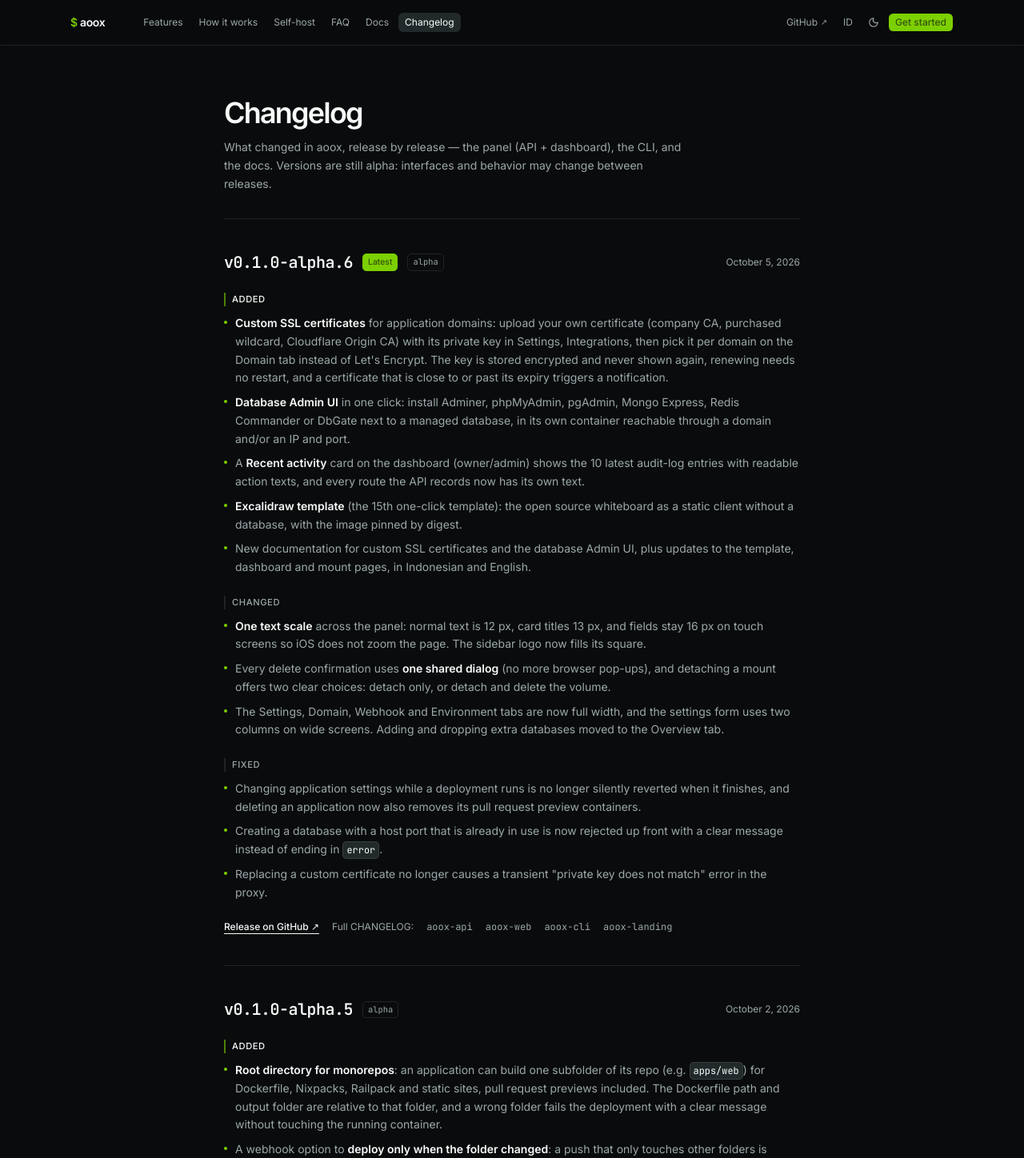
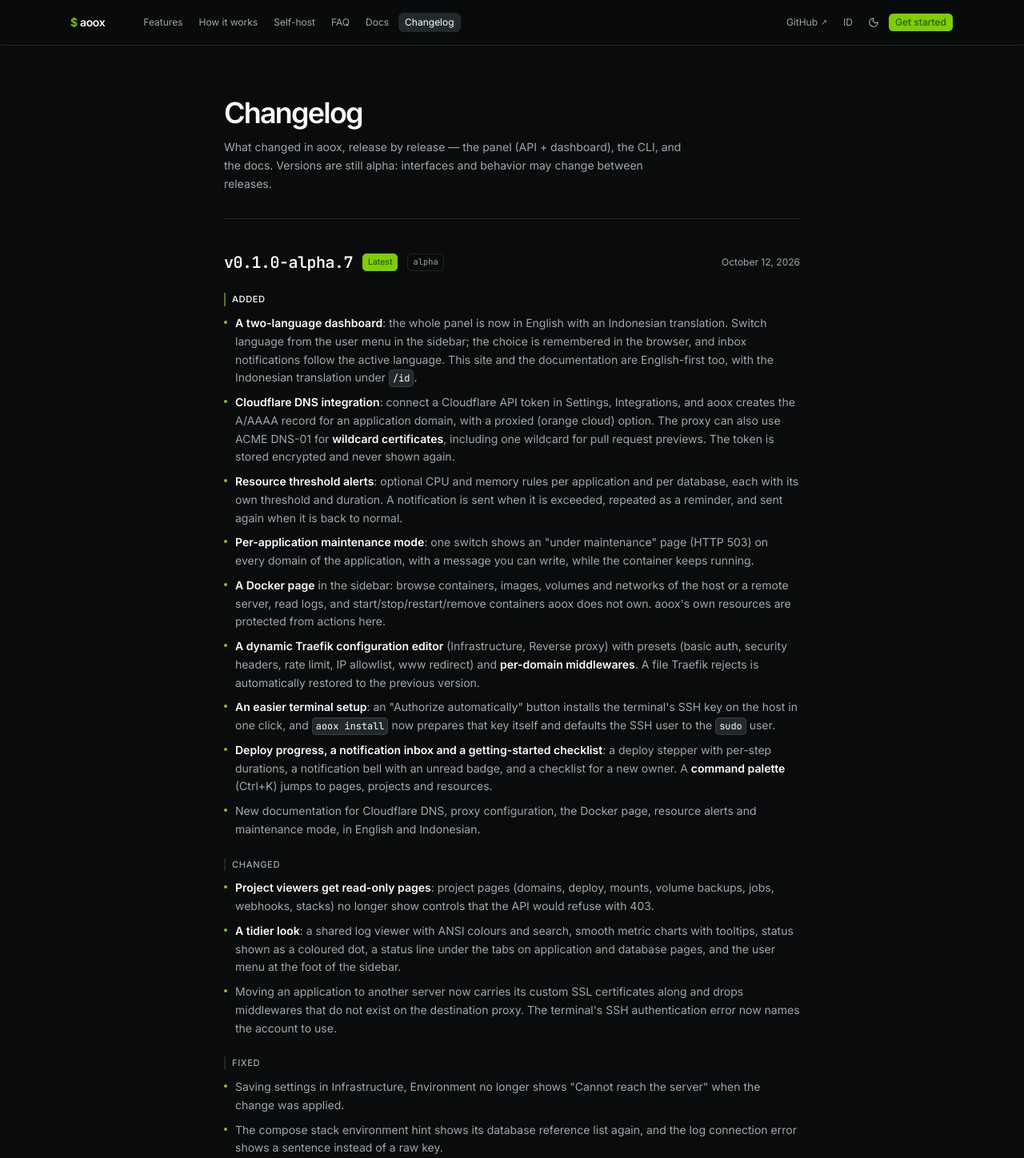
Before and after one commit to hideandseeklab/aoox-landing, a Next.js app: page /changelog in a window 1280 px wide. Shown: the top 1448 px of the page at 80% size. Built offline with nearby package versions, Linux system fonts and the light colour scheme.

Commit message:
docs(landing): changelog for 0.1.0-alpha.7

```diff
--- a/src/content/changelog.ts
+++ b/src/content/changelog.ts
@@ -29,6 +29,84 @@ export const GITHUB_ORG = "https://github.com/hideandseeklab"
 export const CHANGELOG_REPOS = ["aoox-api", "aoox-web", "aoox-cli", "aoox-landing"] as const
 
 export const RELEASES: Release[] = [
+  {
+    version: "0.1.0-alpha.7",
+    date: "2026-10-12",
+    channel: "alpha",
+    groups: [
+      {
+        kind: "added",
+        items: [
+          {
+            id: "**Dashboard dua bahasa**: seluruh panel kini berbahasa Inggris dengan terjemahan Bahasa Indonesia. Ganti bahasa dari menu pengguna di sidebar; pilihan diingat di browser, dan notifikasi di kotak masuk ikut bahasa yang aktif. Dokumentasi dan situs ini juga English-first, dengan terjemahan Indonesia di `/id`.",
+            en: "**A two-language dashboard**: the whole panel is now in English with an Indonesian translation. Switch language from the user menu in the sidebar; the choice is remembered in the browser, and inbox notifications follow the active language. This site and the documentation are English-first too, with the Indonesian translation under `/id`.",
+          },
+          {
+            id: "**Integrasi Cloudflare DNS**: hubungkan token API Cloudflare di Pengaturan, Integrasi, lalu aoox membuatkan record A/AAAA untuk domain aplikasi, dengan opsi proxied (awan oranye). Proxy juga bisa memakai ACME DNS-01 untuk **sertifikat wildcard**, termasuk satu wildcard untuk preview pull request. Token disimpan terenkripsi dan tidak pernah ditampilkan lagi.",
+            en: "**Cloudflare DNS integration**: connect a Cloudflare API token in Settings, Integrations, and aoox creates the A/AAAA record for an application domain, with a proxied (orange cloud) option. The proxy can also use ACME DNS-01 for **wildcard certificates**, including one wildcard for pull request previews. The token is stored encrypted and never shown again.",
+          },
+          {
+            id: "**Peringatan ambang sumber daya**: aturan CPU dan memori opsional per aplikasi dan per database, dengan ambang dan durasi sendiri. Notifikasi dikirim saat terlampaui, diingatkan berkala, dan dikirim lagi saat kembali normal.",
+            en: "**Resource threshold alerts**: optional CPU and memory rules per application and per database, each with its own threshold and duration. A notification is sent when it is exceeded, repeated as a reminder, and sent again when it is back to normal.",
+          },
+          {
+            id: "**Mode perawatan per aplikasi**: satu saklar menampilkan halaman \"sedang dalam perawatan\" (HTTP 503) di semua domain aplikasi, dengan pesan yang bisa Anda tulis, sementara container tetap berjalan.",
+            en: "**Per-application maintenance mode**: one switch shows an \"under maintenance\" page (HTTP 503) on every domain of the application, with a message you can write, while the container keeps running.",
+          },
+          {
+            id: "**Halaman Docker** di sidebar: lihat container, image, volume, dan jaringan di host atau server remote, lihat log, serta start/stop/restart/hapus container yang bukan milik aoox. Resource milik aoox dilindungi dari tindakan di sini.",
+            en: "**A Docker page** in the sidebar: browse containers, images, volumes and networks of the host or a remote server, read logs, and start/stop/restart/remove containers aoox does not own. aoox's own resources are protected from actions here.",
+          },
+          {
+            id: "**Editor konfigurasi Traefik dinamis** (Infrastruktur, Reverse proxy) dengan preset (basic auth, header keamanan, rate limit, IP allowlist, redirect www) dan **middleware per domain**. Berkas yang ditolak Traefik dikembalikan otomatis ke versi sebelumnya.",
+            en: "**A dynamic Traefik configuration editor** (Infrastructure, Reverse proxy) with presets (basic auth, security headers, rate limit, IP allowlist, www redirect) and **per-domain middlewares**. A file Traefik rejects is automatically restored to the previous version.",
+          },
+          {
+            id: "**Terminal lebih mudah disiapkan**: tombol \"Authorize automatically\" memasang kunci SSH terminal di host dalam satu klik, dan `aoox install` kini menyiapkan kunci itu sendiri serta memakai pengguna `sudo` sebagai user SSH default.",
+            en: "**An easier terminal setup**: an \"Authorize automatically\" button installs the terminal's SSH key on the host in one click, and `aoox install` now prepares that key itself and defaults the SSH user to the `sudo` user.",
+          },
+          {
+            id: "**Progres deploy, kotak masuk notifikasi, dan daftar langkah awal**: stepper deploy dengan durasi tiap langkah, lonceng notifikasi dengan penanda belum dibaca, dan checklist untuk owner baru. **Command palette** (Ctrl+K) melompat ke halaman, project, dan resource.",
+            en: "**Deploy progress, a notification inbox and a getting-started checklist**: a deploy stepper with per-step durations, a notification bell with an unread badge, and a checklist for a new owner. A **command palette** (Ctrl+K) jumps to pages, projects and resources.",
+          },
+          {
+            id: "Dokumentasi baru untuk Cloudflare DNS, konfigurasi proxy, halaman Docker, peringatan sumber daya, dan mode perawatan, dalam bahasa Inggris dan Indonesia.",
+            en: "New documentation for Cloudflare DNS, proxy configuration, the Docker page, resource alerts and maintenance mode, in English and Indonesian.",
+          },
+        ],
+      },
+      {
+        kind: "changed",
+        items: [
+          {
+            id: "**Viewer project hanya melihat**: halaman project (domain, deploy, mount, backup volume, job, webhook, stack) tidak lagi menampilkan tombol yang pasti ditolak API dengan 403.",
+            en: "**Project viewers get read-only pages**: project pages (domains, deploy, mounts, volume backups, jobs, webhooks, stacks) no longer show controls that the API would refuse with 403.",
+          },
+          {
+            id: "**Tampilan lebih rapi**: viewer log bersama dengan warna ANSI dan pencarian, grafik metrik halus dengan tooltip, status berupa titik berwarna, status dan tombol di bawah tab pada halaman aplikasi dan database, serta menu pengguna di dasar sidebar.",
+            en: "**A tidier look**: a shared log viewer with ANSI colours and search, smooth metric charts with tooltips, status shown as a coloured dot, a status line under the tabs on application and database pages, and the user menu at the foot of the sidebar.",
+          },
+          {
+            id: "Memindahkan aplikasi ke server lain kini ikut membawa sertifikat SSL kustomnya dan membersihkan middleware yang tidak ada di proxy tujuan. Pesan error autentikasi SSH terminal menyebut akun yang harus dipakai.",
+            en: "Moving an application to another server now carries its custom SSL certificates along and drops middlewares that do not exist on the destination proxy. The terminal's SSH authentication error now names the account to use.",
+          },
+        ],
+      },
+      {
+        kind: "fixed",
+        items: [
+          {
+            id: "Menyimpan pengaturan di Infrastruktur, Environment tidak lagi menampilkan \"Cannot reach the server\" padahal perubahan berhasil diterapkan.",
+            en: "Saving settings in Infrastructure, Environment no longer shows \"Cannot reach the server\" when the change was applied.",
+          },
+          {
+            id: "Petunjuk environment stack compose kembali menampilkan daftar referensi database, dan error koneksi log menampilkan kalimat, bukan kunci mentah.",
+            en: "The compose stack environment hint shows its database reference list again, and the log connection error shows a sentence instead of a raw key.",
+          },
+        ],
+      },
+    ],
+  },
   {
     version: "0.1.0-alpha.6",
     date: "2026-10-05",
```
Also changed, not shown: 1 other file (tests, documents, lock files or other folders).
